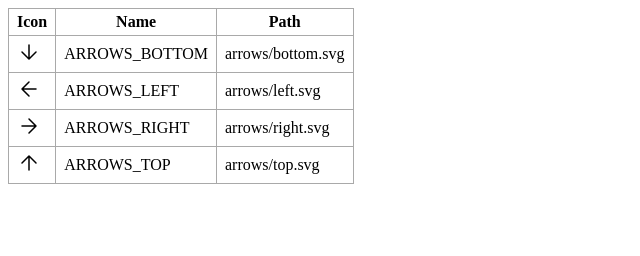
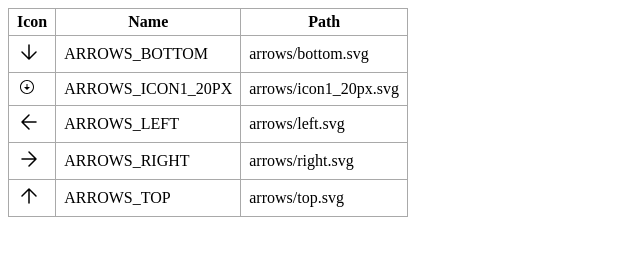
Before and after one commit to simprl/svg-icons-sprite-example, a website: page docs/index.html in a window 1280 px wide. Shown: the whole page, without its empty margins (0-640 px from the left). Drawn offline with Linux system fonts and the light colour scheme.

Commit message:
version 1.0.22

```diff
--- a/docs/index.html
+++ b/docs/index.html
@@ -21,6 +21,7 @@
         <table>
         <tr><th>Icon</th><th>Name</th><th>Path</th></tr>
                 <tr><td><svg width="24" height="24" viewBox="0 0 24 24" xmlns="http://www.w3.org/2000/svg"><path fill-rule="evenodd" clip-rule="evenodd" d="M4.47 11.47a.75.75 0 000 1.06l7 7a.75.75 0 001.06 0l7-7a.75.75 0 10-1.06-1.06l-5.72 5.72V5a.75.75 0 00-1.5 0v12.19l-5.72-5.72a.75.75 0 00-1.06 0z"/></svg></td><td>ARROWS_BOTTOM</td><td>arrows/bottom.svg</td></tr>
+        <tr><td><svg xmlns="http://www.w3.org/2000/svg" height="20" viewBox="0 0 20 20" width="20"><path d="M10 16c-3.31 0-6-2.69-6-6s2.69-6 6-6 6 2.69 6 6-2.69 6-6 6m0 1c3.87 0 7-3.13 7-7s-3.13-7-7-7-7 3.13-7 7 3.13 7 7 7zm.5-7V7h-1v3H7l3 3 3-3h-2.5z"/></svg></td><td>ARROWS_ICON1_20PX</td><td>arrows/icon1_20px.svg</td></tr>
         <tr><td><svg width="24" height="24" viewBox="0 0 24 24" xmlns="http://www.w3.org/2000/svg"><path fill-rule="evenodd" clip-rule="evenodd" d="M12.53 4.47a.75.75 0 00-1.06 0l-7 7a.75.75 0 000 1.06l7 7a.75.75 0 101.06-1.06l-5.72-5.72H19a.75.75 0 000-1.5H6.81l5.72-5.72a.75.75 0 000-1.06z"/></svg></td><td>ARROWS_LEFT</td><td>arrows/left.svg</td></tr>
         <tr><td><svg width="24" height="24" viewBox="0 0 24 24" xmlns="http://www.w3.org/2000/svg"><path fill-rule="evenodd" clip-rule="evenodd" d="M11.47 4.47a.75.75 0 011.06 0l7 7a.75.75 0 010 1.06l-7 7a.75.75 0 11-1.06-1.06l5.72-5.72H5a.75.75 0 010-1.5h12.19l-5.72-5.72a.75.75 0 010-1.06z"/></svg></td><td>ARROWS_RIGHT</td><td>arrows/right.svg</td></tr>
         <tr><td><svg width="24" height="24" viewBox="0 0 24 24" xmlns="http://www.w3.org/2000/svg"><path fill-rule="evenodd" clip-rule="evenodd" d="M19.53 12.53a.75.75 0 000-1.06l-7-7a.75.75 0 00-1.06 0l-7 7a.75.75 0 101.06 1.06l5.72-5.72V19a.75.75 0 001.5 0V6.81l5.72 5.72a.75.75 0 001.06 0z"/></svg></td><td>ARROWS_TOP</td><td>arrows/top.svg</td></tr>
--- a/package.json
+++ b/package.json
@@ -1,6 +1,6 @@
 {
   "name": "svg-icons-sprite-example",
-  "version": "1.0.21",
+  "version": "1.0.22",
   "description": "",
   "main": "index.js",
   "files": [
```
Also changed, not shown: index.ts (+10 -4 lines), README.md, sprite.svg, 1 other file.
